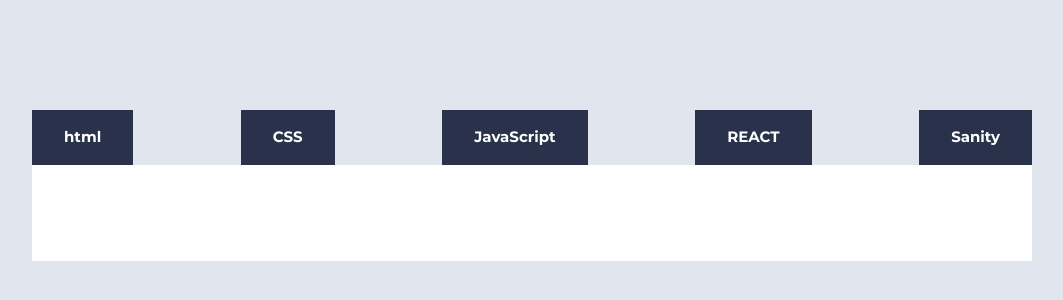
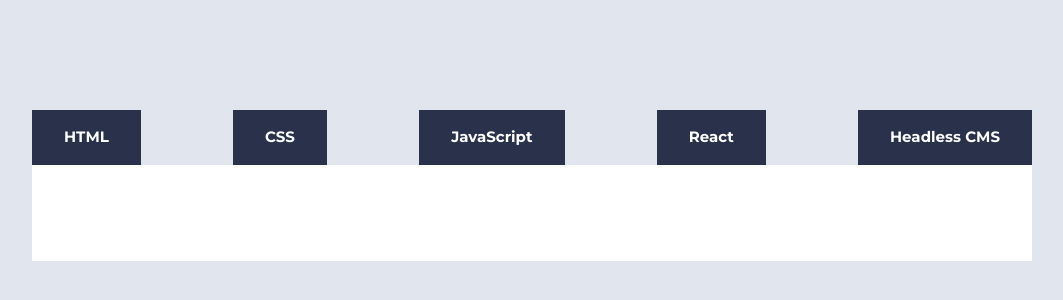
Before and after one commit to MiriamKy/uin24ak3_resourceapp_group18, a React (Vite) app in the folder G18/: page / in a window 1280 px wide. Shown: the part 120-420 px from the top of the page, without its empty margins (108-1171 px from the left). Built offline with nearby package versions, Linux system fonts and the light colour scheme.

Commit message:
navtest
i denne dummy-filen har jeg endret til at det er store bokstaver

```diff
--- a/G18/src/components/Navtest.jsx
+++ b/G18/src/components/Navtest.jsx
@@ -8,11 +8,11 @@
     return (
       <nav>
             <ul>
-                <li><Link to="html">html</Link></li>
+                <li><Link to="html">HTML</Link></li>
                 <li><Link to="css">CSS</Link></li>
                 <li><Link to="map">JavaScript</Link></li>
-                <li><Link to="map">REACT</Link></li>
-                <li><Link to="map">Sanity</Link></li>
+                <li><Link to="map">React</Link></li>
+                <li><Link to="map">Headless CMS</Link></li>
             </ul>
         </nav>
 
```
